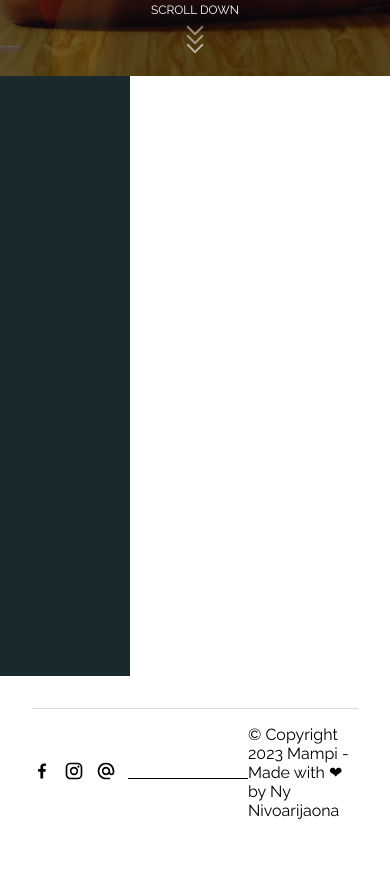
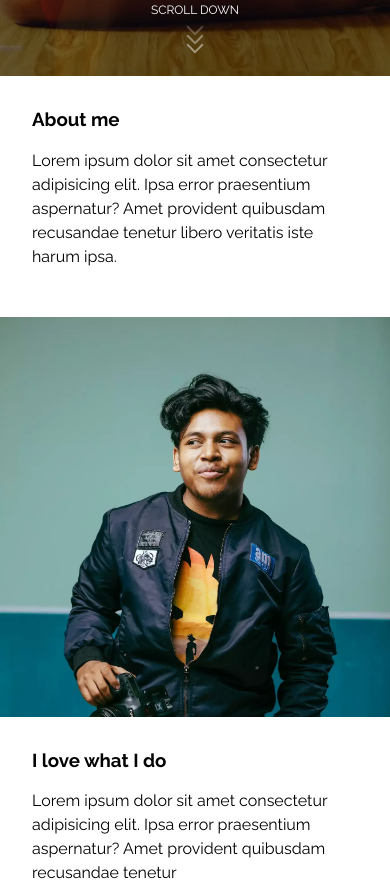
Before and after one commit to fanasinany/mampy-website, a Gatsby site: page / in a window 390 px wide. Shown: the part 768-1656 px from the top of the page. Before the commit the page ends 1620 px from the top, so only its background shows below. Built offline with nearby package versions, Linux system fonts and the light colour scheme; Gatsby itself is replaced by a stand-in of ours; a web font is replaced by a local one.

Commit message:
about content and responsive

```diff
--- a/src/components/About/index.tsx
+++ b/src/components/About/index.tsx
@@ -1,12 +1,44 @@
 import React from "react";
 import "./style.scss";
+import SocialLink from "../SocialLink";
+import img from "../../images/mampy.webp";
+import img1 from "../../images/mampy1.webp";
 
 const About = () => {
   return (
     <section className="aboutwrapper">
-      <div></div>
-      <div></div>
-      <div></div>
+      <div>
+        <h2 className="sixCaps">
+          MAMPIONONA
+          RAKOTOJAONA
+        </h2>
+        <p>
+          Lorem ipsum dolor sit amet consectetur adipisicing elit. Excepturi
+          asperiores quam magni animi error autem fuga doloremque at, ad facere!
+        </p>
+        <SocialLink color="white" />
+      </div>
+      <div>
+        <img src={img} alt="Mampy" />
+        <div className="text">
+          <h3>About me</h3>
+          <p>
+            Lorem ipsum dolor sit amet consectetur adipisicing elit. Ipsa error
+            praesentium aspernatur? Amet provident quibusdam recusandae tenetur
+            libero veritatis iste harum ipsa.
+          </p>
+        </div>
+      </div>
+      <div>
+        <div className="text">
+          <h3>I love what I do</h3>
+          <p>
+            Lorem ipsum dolor sit amet consectetur adipisicing elit. Ipsa error
+            praesentium aspernatur? Amet provident quibusdam recusandae tenetur
+          </p>
+        </div>
+        <img src={img1} alt="Mampy" />
+      </div>
     </section>
   );
 };
--- a/src/components/About/style.scss
+++ b/src/components/About/style.scss
@@ -1,16 +1,112 @@
 .aboutwrapper {
   display: flex;
-  height: 600px;
+  height: 900px;
   & > div {
-    flex-grow: 1;
+    flex: 1;
     &:first-child {
       background-color: #1a292e;
+      padding: 32px;
+      color: #ffffff;
+      position: relative;
+      display: flex;
+      flex-direction: column;
+      justify-content: center;
+      position: relative;
+      h2 {
+        max-width: 180px;
+      }
+      p {
+        max-width: 350px;
+      }
+      ul {
+        position: absolute;
+        bottom: 32px;
+      }
     }
     &:nth-child(2) {
-
+      display: flex;
+      flex-direction: column;
     }
     &:last-child {
+      display: flex;
+      flex-direction: column;
+    }
 
+    img {
+      width: 100%;
+      height: 70%;
+      object-fit: cover;
+    }
+
+    .text {
+      padding: 32px;
+      flex-grow: 1;
+      height: 30%;
+      h3 {
+        margin-top: 0;
+      }
+    }
+  }
+
+  @media (max-width: 990px) {
+    height: auto;
+    flex-wrap: wrap;
+    & > div {
+      flex: none;
+      &:first-child {
+        order: 3;
+        width: 100%;
+        h2 {
+          max-width: unset;
+        }
+        p {
+          max-width: unset;
+        }
+        h2 {
+          margin: 0;
+        }
+        ul {
+          position: relative;
+          bottom: unset;
+        }
+      }
+
+      &:nth-child(2) {
+        width: 50%;
+      }
+
+      &:last-child {
+        width: 50%;
+      }
+
+      img{
+        height: 520px;
+        @media (max-width: 768px) {
+          height: 400px;
+        }
+      }
+    }
+  }
+
+  @media (max-width: 560px) {
+    flex-direction: column;
+    & > div {
+      &:first-child {
+
+      }
+
+      &:nth-child(2) {
+        width: 100%;
+        flex-direction: column-reverse;
+      }
+
+      &:last-child {
+        width: 100%;
+      }
+
+      img{
+        height: 400px;
+      }
     }
   }
 }
--- a/src/styles/globals.scss
+++ b/src/styles/globals.scss
@@ -21,12 +21,17 @@ a {
 .sixCaps {
   font-family: "Six Caps", sans-serif;
   letter-spacing: 10px;
+  font-weight: 400!important;
   @media(max-width:700px){
     letter-spacing: 4px;
   }
   @media(max-width:450px){
     letter-spacing: 3px;
   }
+}
+
+p{
+  line-height: 24px;
 }
 
 h1 {
```
Also changed, not shown: src/images/mampy.webp (added), src/images/mampy1.webp (added), 1 other file.
